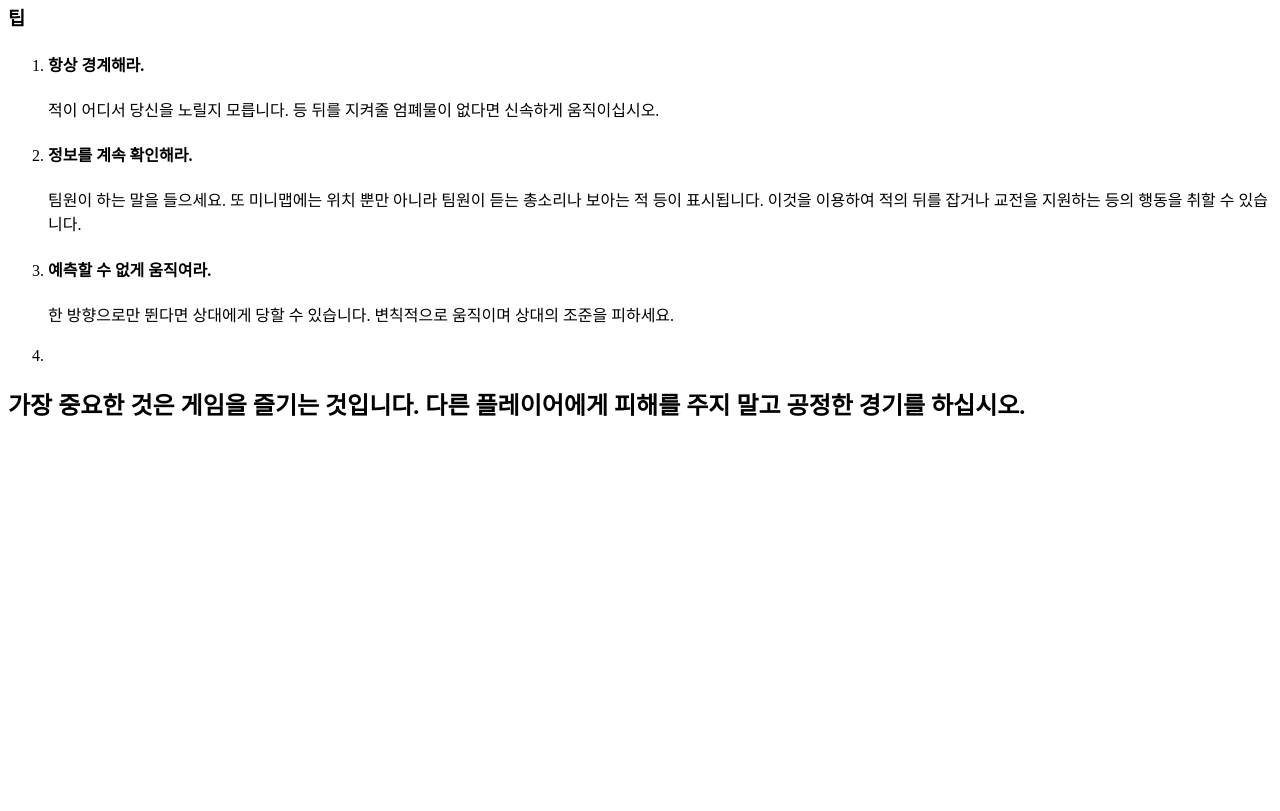
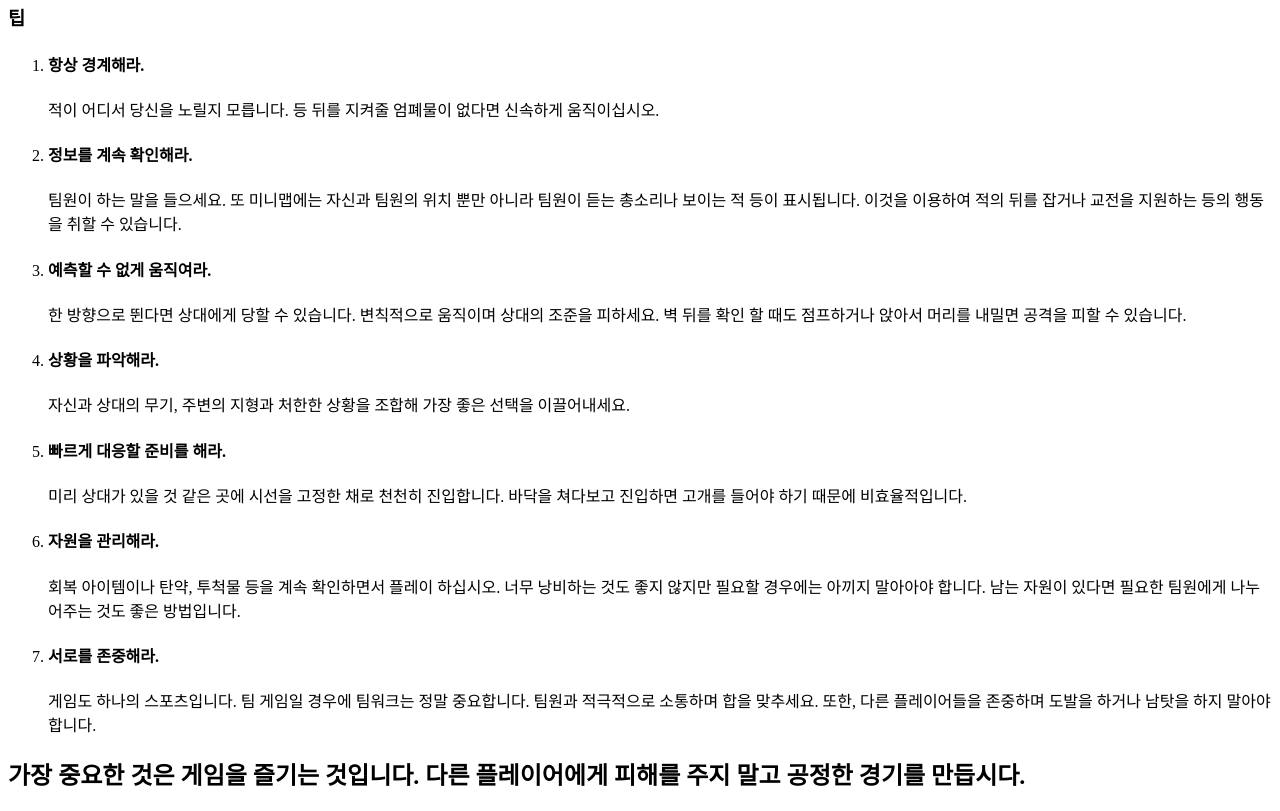
Before and after one commit to minjun305/WATFPS, a plain HTML site: page index.html in a window 1280 px wide. Shown: the part 756-1567 px from the top of the page. Before the commit the page ends 1197 px from the top, so only its background shows below. Drawn offline with Linux system fonts and the light colour scheme.

Commit message:
Add files via upload

```diff
--- a/index.html
+++ b/index.html
@@ -52,19 +52,31 @@
         </li>
         <li>
             <h4>정보를 계속 확인해라. </h4>
-            <p>팀원이 하는 말을 들으세요. 또 미니맵에는 위치 뿐만 아니라 팀원이 듣는 총소리나 보아는 적 등이 표시됩니다. 이것을 이용하여 적의 뒤를 잡거나 교전을 지원하는 등의 행동을 취할 수 있습니다. </p>
+            <p>팀원이 하는 말을 들으세요. 또 미니맵에는 자신과 팀원의 위치 뿐만 아니라 팀원이 듣는 총소리나 보이는 적 등이 표시됩니다. 이것을 이용하여 적의 뒤를 잡거나 교전을 지원하는 등의 행동을 취할 수 있습니다. </p>
         </li>
         <li>
             <h4>예측할 수 없게 움직여라. </h4>
-            <p>한 방향으로만 뛴다면 상대에게 당할 수 있습니다. 변칙적으로 움직이며 상대의 조준을 피하세요.</p>
+            <p>한 방향으로 뛴다면 상대에게 당할 수 있습니다. 변칙적으로 움직이며 상대의 조준을 피하세요. 벽 뒤를 확인 할 때도 점프하거나 앉아서 머리를 내밀면 공격을 피할 수 있습니다.</p>
         </li>
         <li>
-            <h4></h4>
-            <p></p>
+            <h4>상황을 파악해라. </h4>
+            <p>자신과 상대의 무기, 주변의 지형과 처한한 상황을 조합해 가장 좋은 선택을 이끌어내세요.</p>
+        </li>
+        <li>
+            <h4>빠르게 대응할 준비를 해라. </h4>
+            <p>미리 상대가 있을 것 같은 곳에 시선을 고정한 채로 천천히 진입합니다. 바닥을 쳐다보고 진입하면 고개를 들어야 하기 때문에 비효율적입니다. </p>
+        </li>
+        <li>
+            <h4>자원을 관리해라. </h4>
+            <p>회복 아이템이나 탄약, 투척물 등을 계속 확인하면서 플레이 하십시오. 너무 낭비하는 것도 좋지 않지만 필요할 경우에는 아끼지 말아아야 합니다. 남는 자원이 있다면 필요한 팀원에게 나누어주는 것도 좋은 방법입니다. </p>
+        </li>
+        <li>
+            <h4>서로를 존중해라. </h4>
+            <p>게임도 하나의 스포츠입니다. 팀 게임일 경우에 팀워크는 정말 중요합니다. 팀원과 적극적으로 소통하며 합을 맞추세요. 또한, 다른 플레이어들을 존중하며 도발을 하거나 남탓을 하지 말아야 합니다. </p>
         </li>
     </ol>
 
-    <h2>가장 중요한 것은 게임을 즐기는 것입니다. 다른 플레이어에게 피해를 주지 말고 공정한 경기를 하십시오.</h2>
+    <h2>가장 중요한 것은 게임을 즐기는 것입니다. 다른 플레이어에게 피해를 주지 말고 공정한 경기를 만듭시다.</h2>
 
 </body>
 </html>
```
